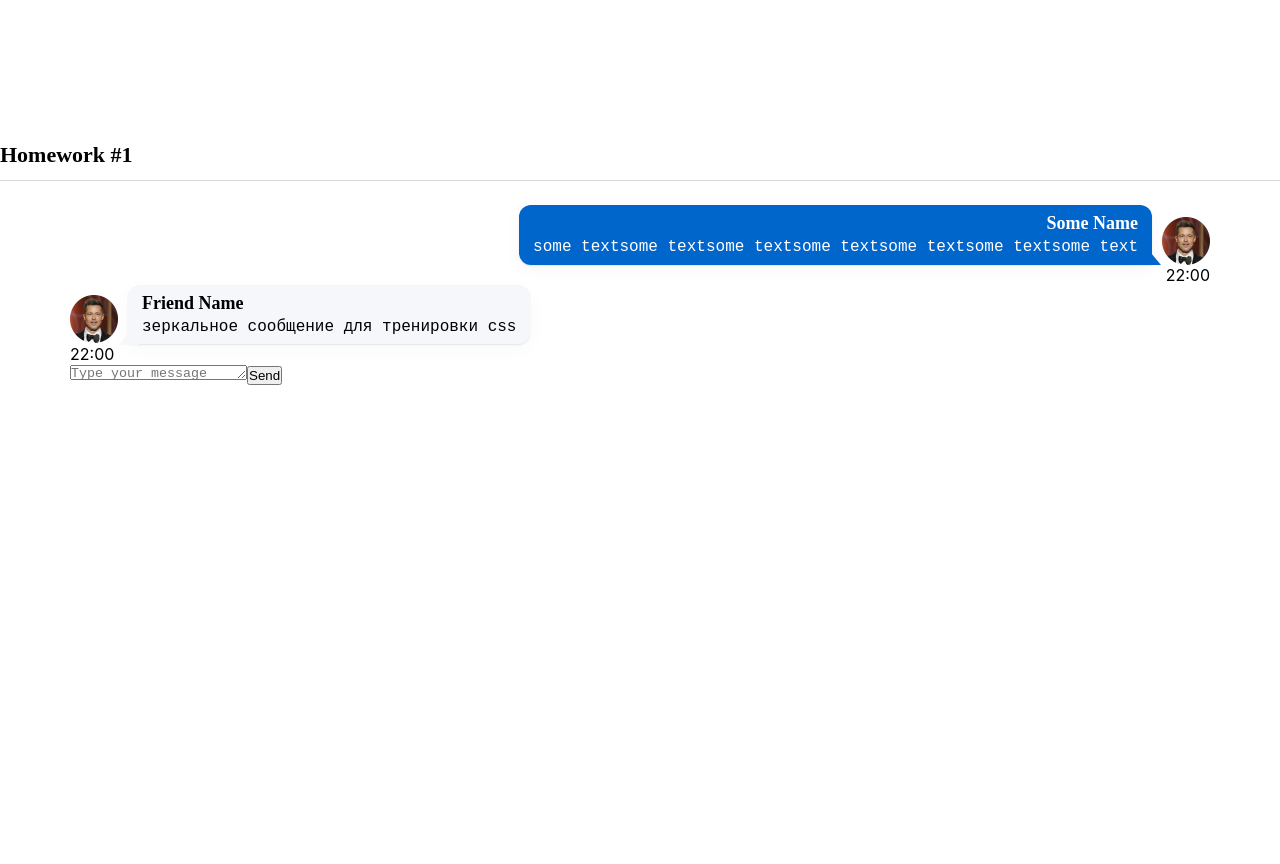
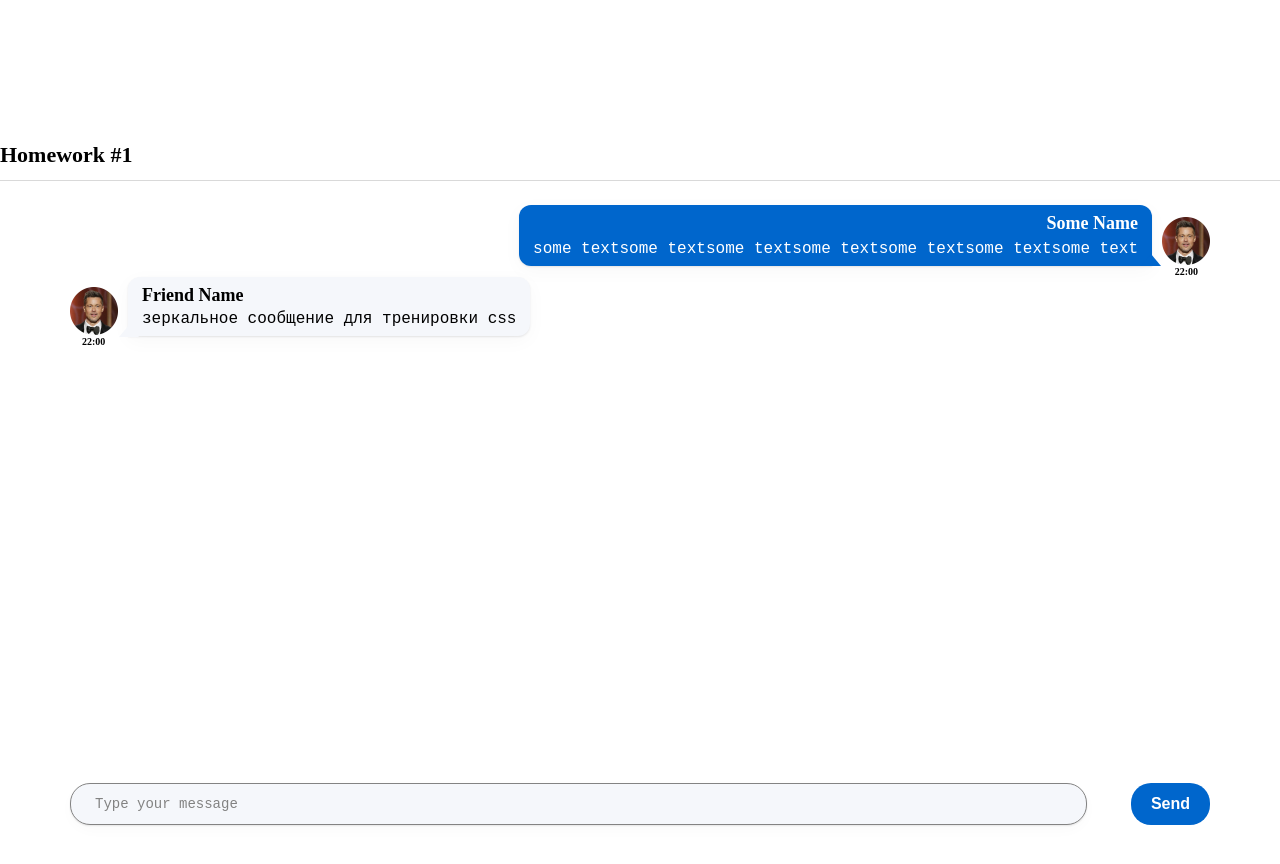
Before and after one commit to Alekseyfgl/hws2, a React (Create React App) app: page / in a window 1280 px wide. Shown: the top 864 px of the page. Before the commit the page ends 800 px from the top, so only its background shows below. Built offline with nearby package versions, Linux system fonts and the light colour scheme.

Commit message:
add styles

```diff
--- a/src/s1-main/App.module.css
+++ b/src/s1-main/App.module.css
@@ -4,11 +4,17 @@
     margin: 0 auto;
     padding-top: 142px;
     padding-bottom: 142px;
-    height: 720px;
 }
 
 .hw {
+    display: flex;
+    flex-direction: column;
+    justify-content: space-between;
     padding: 24px 70px 56px;
+    height: 700px;
+    font-family: 'Montserrat', serif;
+    font-size: 16px;
+    /*overflow-y: auto;*/
 }
 
 .hwTitle {
--- a/src/s2-homeworks/hw01/friend-message/FriendMessage.module.css
+++ b/src/s2-homeworks/hw01/friend-message/FriendMessage.module.css
@@ -4,7 +4,6 @@
 
 .friendImageAndText {
     display: flex;
-    /*order: 2;*/
 }
 
 .friendImageAndText img {
@@ -15,7 +14,6 @@
 
 .friendText {
     position: relative;
-    font-family: Montserrat, serif;
     margin-left: 10px;
     background-color: #F5F7FB;
     padding: 8px 14px 8px 14px;
@@ -47,9 +45,10 @@
 }
 
 .friendMessageText {
-    font-size: 16px;
 }
 
 .friendTime {
-
+    margin-left: 12px;
+    font-size: 10px;
+    font-weight: 600;
 }
--- a/src/s2-homeworks/hw01/message-sender/MessageSender.module.css
+++ b/src/s2-homeworks/hw01/message-sender/MessageSender.module.css
@@ -1,18 +1,49 @@
 .sendForm {
-
+    margin-top: 56px;
+    display: flex;
+    height: 42px;
+    font-size: 14px;
 }
 
 .textarea {
+    padding: 12px 24px;
+    color: #000;
+    flex: 1 1 auto;
+    height: 100%;
+    margin-right: 44px;
+    background: #F5F7FB;
+    box-shadow: 0 5px 20px rgba(29, 33, 38, 0.03), 0 1px 2px rgba(29, 33, 38, 0.1);
+    border-radius: 20px;
+    opacity: 0.9;
+    resize: none;
+    outline: none;
+    overflow: hidden;
+    line-height: 17px;
+}
 
+.textarea::placeholder {
+    line-height: 17px;
+    font-size: 14px;
 }
 
 .button {
-
+    height: 100%;
+    padding-left: 20px;
+    padding-right: 20px;
+    font-weight: 600;
+    font-size: 16px;
+    background-color: #0066CC;
+    border-radius: 20px;
+    color: #fff;
+    border: none;
+    cursor: pointer;
+    transition: 0.3s;
 }
 
 .button:hover {
+    opacity: 0.6;
+}
 
+.button:active {
+    opacity: 0.6;
 }
-.button:active {
-
-}
--- a/src/s2-homeworks/hw01/message-sender/MessageSender.tsx
+++ b/src/s2-homeworks/hw01/message-sender/MessageSender.tsx
@@ -49,8 +49,7 @@ const MessageSender = (props: any) => {
                 <textarea
                     id={'hw1-textarea'}
                     className={s.textarea}
-                    ref={textareaRef}
-
+                    // ref={textareaRef}
                     title={'Shift+Enter for send'}
                     placeholder={'Type your message'}
                     value={text}
--- a/src/s2-homeworks/hw01/message/Message.module.css
+++ b/src/s2-homeworks/hw01/message/Message.module.css
@@ -19,7 +19,6 @@
     margin-right: 10px;
     padding: 8px 14px 8px 14px;
     text-align: right;
-    font-family: Montserrat, serif;
     background-color: #0066CC;
     color: #fff;
     box-shadow: 0 5px 20px rgba(29, 33, 38, 0.03), 0 1px 2px rgba(29, 33, 38, 0.1);
@@ -44,13 +43,15 @@
 .name {
     font-size: 18px;
     font-weight: 600;
-    margin-bottom: 4px;
+    margin-bottom: 6px;
 }
 
 .messageText {
-    font-size: 16px;
 }
 
 .time {
+    margin-right: 12px;
+    font-size: 10px;
+    font-weight: 600;
     text-align: right;
 }
```
